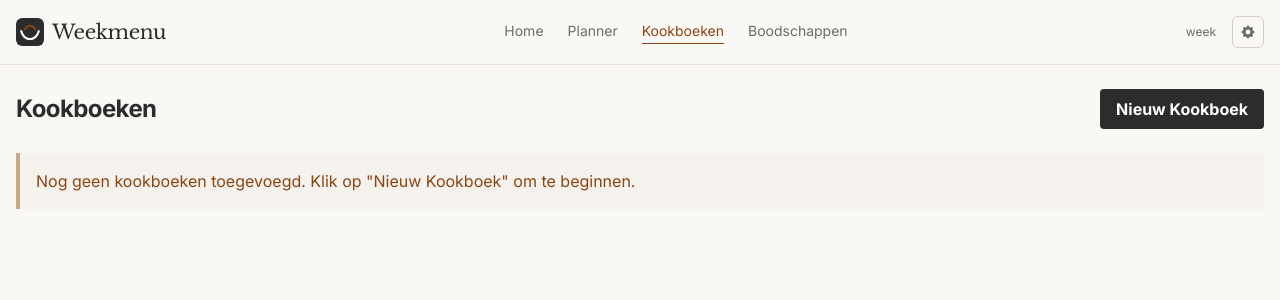
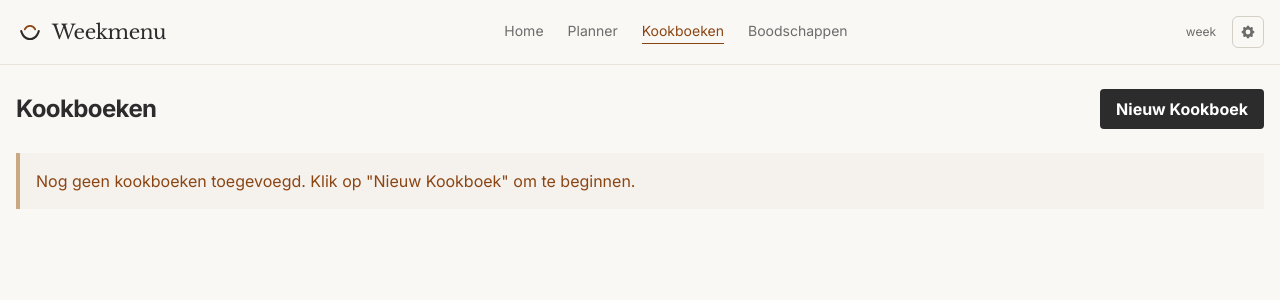
Before and after one commit to beninhos/weekmenu-docker, a Flask app: page /cookbooks in a window 1280 px wide. Shown: the top 300 px of the page. Run offline with Flask 3, Linux system fonts and the light colour scheme; data that the repository does not hold is empty; parts of the project's set-up code (start-up, migrations or seed data) failed here and were passed over; some libraries are stand-ins or nearby versions.

Commit message:
Design: gebruik lichte favicon in navigatie

```diff
--- a/templates/base.html
+++ b/templates/base.html
@@ -157,7 +157,7 @@
     <nav style="background: var(--color-paper); border-bottom: 1px solid var(--color-border);">
         <div class="container mx-auto px-4 py-4 flex justify-between items-center">
             <a href="{{ url_for('index') }}" style="text-decoration:none;" class="flex items-center gap-2">
-                <img src="{{ url_for('static', filename='favicon.svg') }}" alt="" style="width:28px;height:28px;border-radius:6px;">
+                <img src="{{ url_for('static', filename='favicon-light.svg') }}" alt="" style="width:28px;height:28px;border-radius:6px;">
                 <span style="font-family: var(--font-serif); font-size: 1.25rem; color: var(--color-ink); letter-spacing: -0.02em;">Weekmenu</span>
             </a>
 
```
Also changed, not shown: static/favicon-light.svg (added).
